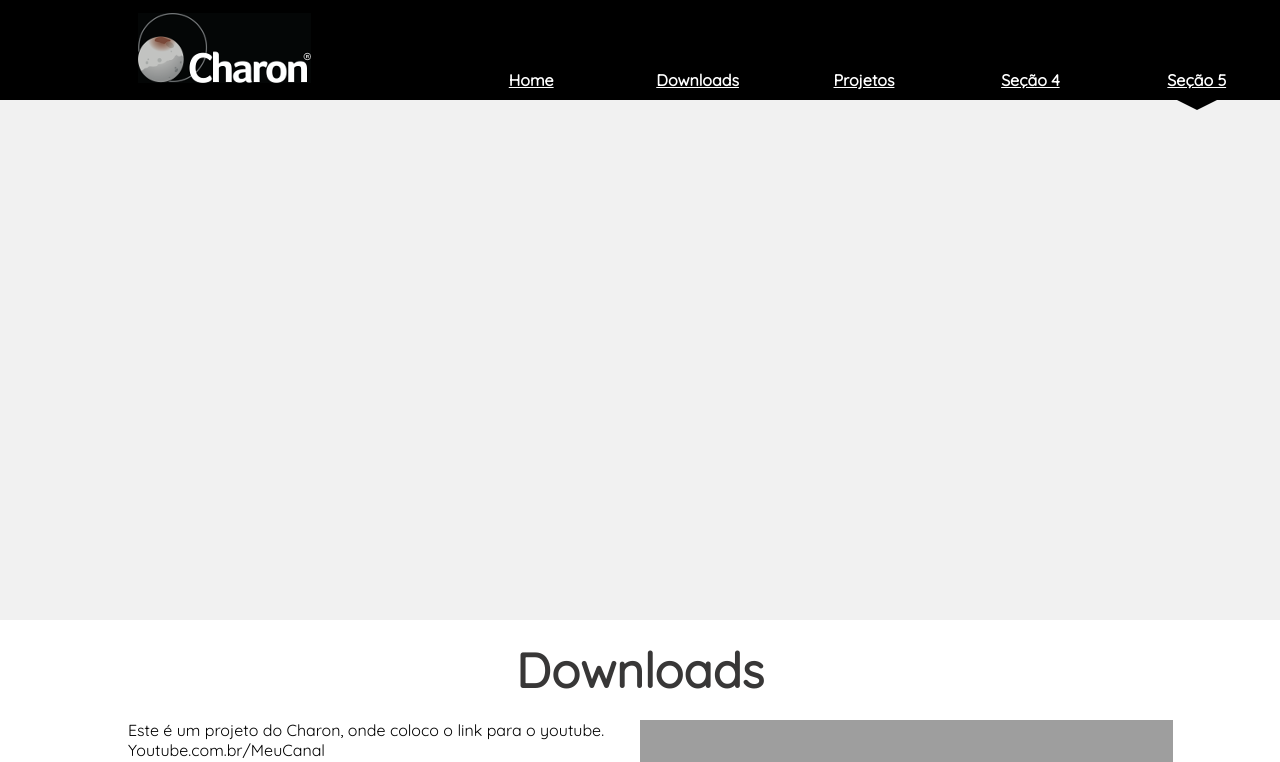
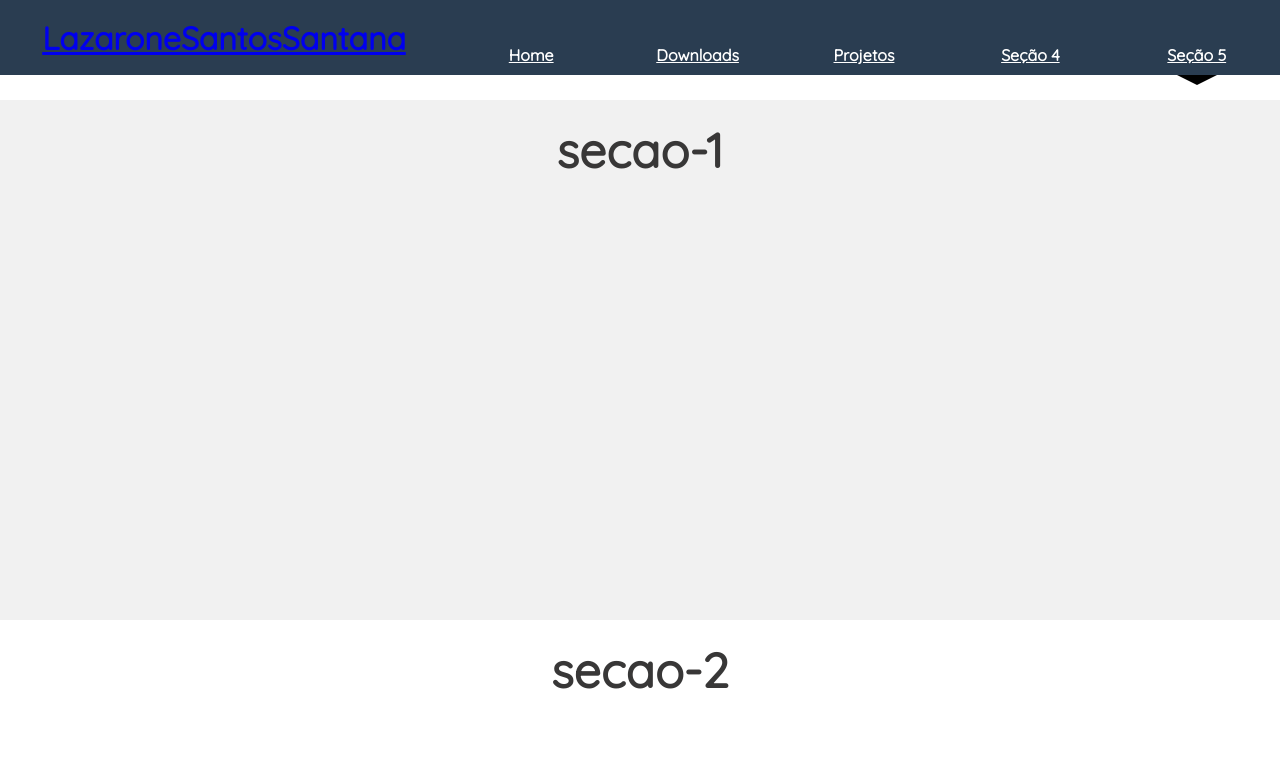
Before and after one commit to lazaroness/lazaronesantana, a PHP site: page / in a window 1280 px wide. Shown: the top 762 px of the page. Run offline with PHP 8.4, Linux system fonts and the light colour scheme; grey boxes are pictures that could not be loaded.

Commit message:
index.php

```diff
--- a/index.php
+++ b/index.php
@@ -20,75 +20,45 @@
 -->
     <div id="topo">
         <div id="logo-topo-principal">
-        <img src="imagens/logo_70.png" />
+            <h1><a href="#secao-1">LazaroneSantosSantana</a></h1>
         </div>
         <div id="menu-topo-principal">
             <ul>
                 <li class="itens" id="item-1">
-  	    <a href="#secao-1">
-          Home
-          <div class="seta-identificacao"></div>
-        </a>
+                    <a href="#secao-1">Home<div class="seta-identificacao"></div></a>
                 </li>
                 <li class="itens" id="item-2">
-  	    <a href="#secao-2">
-          Downloads
-          <div class="seta-identificacao"></div>
-        </a>
+                    <a href="#secao-2">Downloads<div class="seta-identificacao"></div></a>
                 </li>
                 <li class="itens" id="item-3">
-  	    <a href="#secao-3">
-          Projetos
-          <div class="seta-identificacao"></div>
-        </a>
+                    <a href="#secao-3">Projetos<div class="seta-identificacao"></div></a>
                 </li>
                 <li class="itens" id="item-4">
-  	    <a href="#secao-4">
-          Seção 4
-          <div class="seta-identificacao"></div>
-        </a>
+                    <a href="#secao-4">Seção 4<div class="seta-identificacao"></div></a>
                 </li>
                 <li class="itens" id="item-5">
-  	    <a href="#secao-5">
-          Seção 5
-          <div class="seta-identificacao"></div>
-        </a>
+                    <a href="#secao-5">Seção 5<div class="seta-identificacao"></div></a>
                 </li>
             </ul>
         </div>
     </div>
-    <div id="margem-topo">
-    </div>
+    <div id="margem-topo"></div>
     <div id="secao-1" class="secao">
+        <h1>secao-1</h1>
     </div>
     <div id="secao-2" class="secao">
-    <div>
-      <h1>Downloads</h1>
-    </div>
-    <div id="lado-secao-esq">
-      Este é um projeto do Charon, onde coloco o link para o youtube. Youtube.com.br/MeuCanal
-    </div>
-    <div id="lado-secao-dir">
-      <img src="imagens/rhea.png" />
-    </div>
+        <h1>secao-2</h1>
     </div>
     <div id="secao-3" class="secao">
-    <div>
-      <h1>Projetos</h1>
-    </div>
-    <div id="lado-secao-esq">
-      <img src="imagens/rhea.png" />
-    </div>
-    <div id="lado-secao-dir">
-      Este é um projeto do Charon, onde coloco o link para o youtube. Youtube.com.br/MeuCanal
-    </div>
+      <h1>secao-3</h1>
     </div>
     <div id="secao-4" class="secao">
+        <h1>secao-4</h1>
     </div>
     <div id="secao-5" class="secao">
+        <h1>secao-5</h1>
     </div>
     <div id="rodape">
     </div>
-  <body>
   </body>
 </html>
--- a/stylesheets/stylesheets.css
+++ b/stylesheets/stylesheets.css
@@ -1,5 +1,5 @@
-    *{
-      margin: 0;
+*{
+margin: 0;
 	    padding: 0;
 	    border: 0;
 	    font-family: 'Quicksand', sans-serif;
@@ -11,8 +11,8 @@
 
   	#topo{
       width: 100%;
-      background-color: black;
-      height: 100px;
+      background-color: #2a3d51;
+      height: 75px;
       display: table;
       position: fixed;
       z-index: 999;
@@ -24,7 +24,7 @@
 
   	#logo-topo-principal{
   	  width: 35%;
-  	  height: 100px;
+  	  height: 75px;
   	  display: table-cell;
       text-align: center;
       vertical-align: middle;
@@ -138,6 +138,6 @@
 
   	#rodape{
   	  width: 100%;
-  	  background-color: black;
-  	  height: 200px;
+  	  background-color: #2a3d51;
+  	  height: 75px;
   	}
```
Also changed, not shown: imagens/logo.png (deleted), imagens/logo_70.png (deleted). Lines whose indentation alone changed are shown as unchanged.
